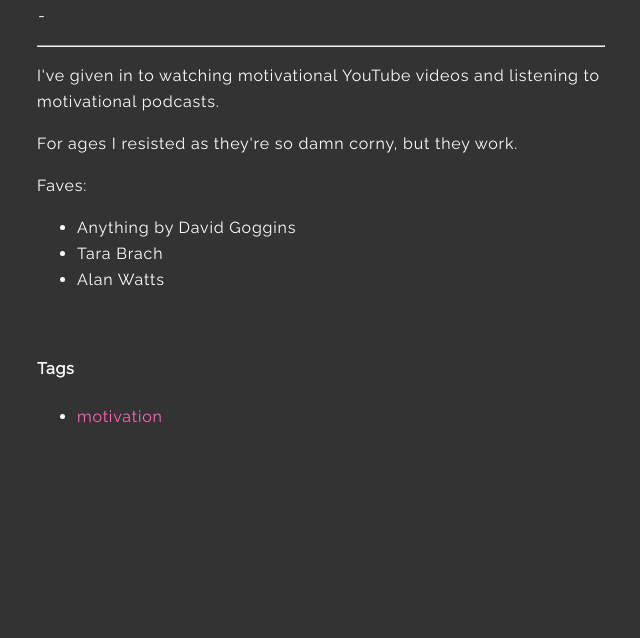
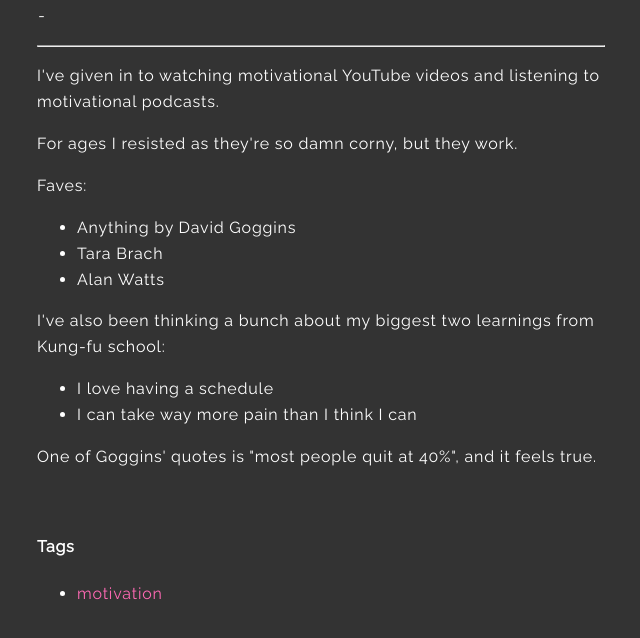
Before and after one commit to nazwhale/mysite, a Gatsby site: page /blog/2018-12-28-giving-in-to-the-corny in a window 1280 px wide. Shown: the part 176-814 px from the top of the page, without its empty margins (319-959 px from the left). Built offline with nearby package versions, Linux system fonts and the light colour scheme; Gatsby itself is replaced by a stand-in of ours.

Commit message:
Update Blog “2018-12-28-giving-in-to-the-corny”

```diff
--- a/src/pages/blog/2018-12-28-giving-in-to-the-corny.md
+++ b/src/pages/blog/2018-12-28-giving-in-to-the-corny.md
@@ -14,3 +14,9 @@ Faves:
 - Anything by David Goggins
 - Tara Brach
 - Alan Watts
+
+I've also been thinking a bunch about my biggest two learnings from Kung-fu school:
+- I love having a schedule
+- I can take way more pain than I think I can
+
+One of Goggins' quotes is "most people quit at 40%", and it feels true.
```
